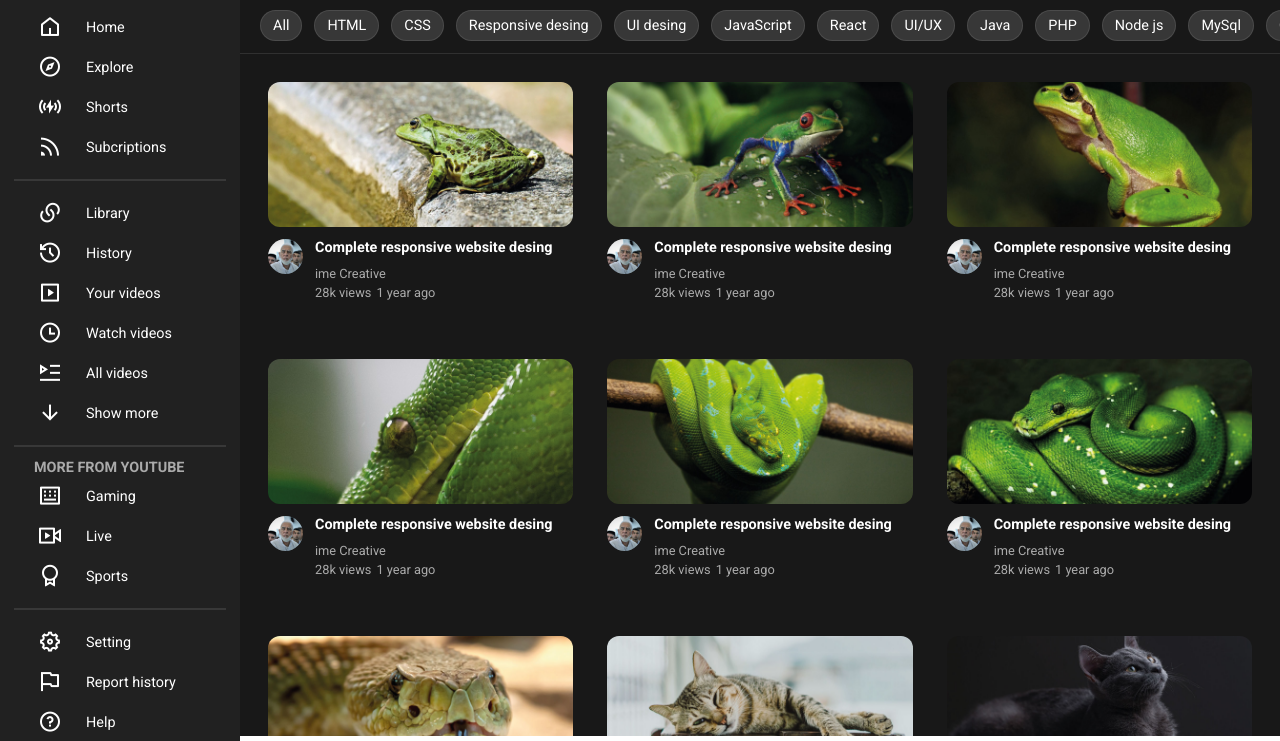
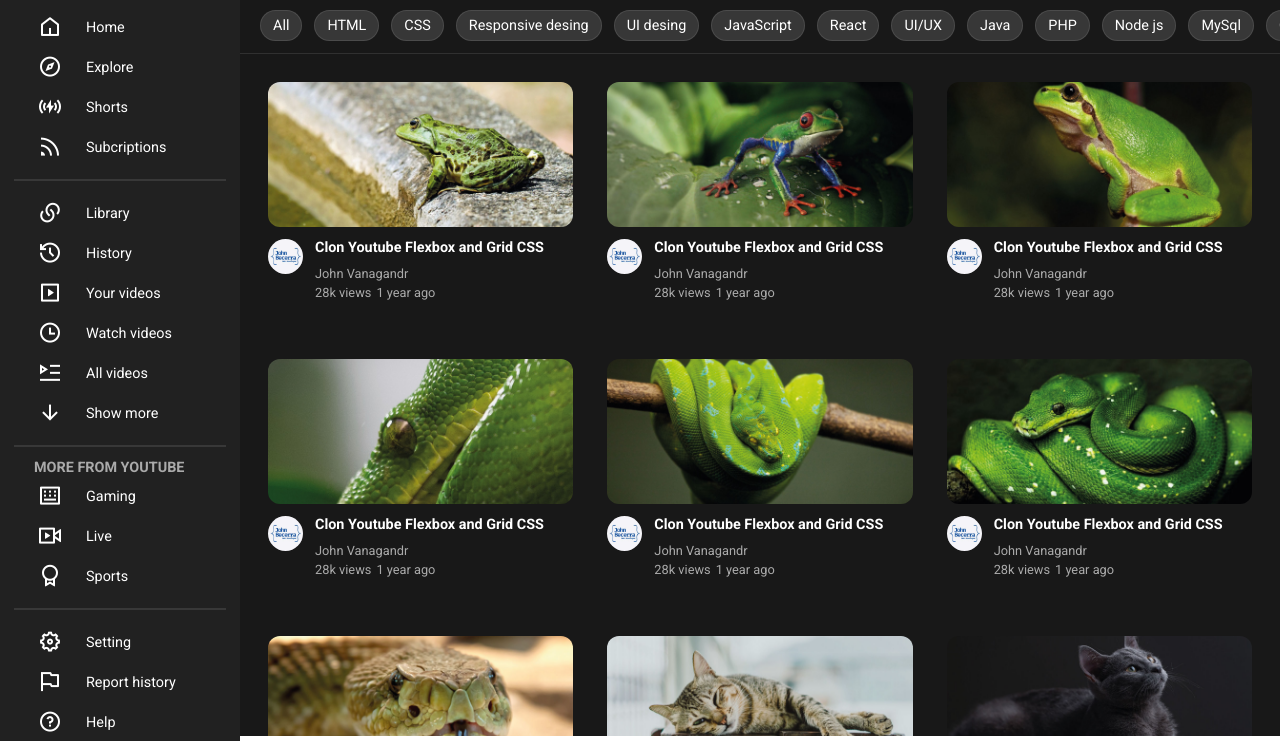
Before and after one commit to JohnVanagandr/youtube, a plain HTML site: page index.html in a window 1280 px wide. Shown: the part 59-800 px from the top of the page. Drawn offline with nearby package versions, Linux system fonts and the light colour scheme.

Commit message:
Logo john

```diff
--- a/index.html
+++ b/index.html
@@ -43,7 +43,7 @@
         <i class="ri-notification-4-line"></i>
       </a>
       <div class="profile-box">
-        <img src="img/persona.jpg" alt="logo diseño">
+        <img src="img/john.jpg" alt="logo diseño">
       </div>
     </div>
   </header>
@@ -130,11 +130,11 @@
           </a>
           <div class="video-details">
             <div class="channel-logo">
-              <img src="img/persona.jpg" alt="Persona avatar">
+              <img src="img/john.jpg" alt="Persona avatar">
             </div>
             <div class="detail">
-              <h3 class="title">Complete responsive website desing</h3>
-              <div class="channel-name">ime Creative</div>
+              <h3 class="title">Clon Youtube Flexbox and Grid CSS</h3>
+              <div class="channel-name">John Vanagandr</div>
               <div class="views-upload">
                 <div class="views">28k views</div>
                 <div class="upload">1 year ago</div>
@@ -150,11 +150,11 @@
           </a>
           <div class="video-details">
             <div class="channel-logo">
-              <img src="img/persona.jpg" alt="Persona avatar">
+              <img src="img/john.jpg" alt="Persona avatar">
             </div>
             <div class="detail">
-              <h3 class="title">Complete responsive website desing</h3>
-              <div class="channel-name">ime Creative</div>
+              <h3 class="title">Clon Youtube Flexbox and Grid CSS</h3>
+              <div class="channel-name">John Vanagandr</div>
               <div class="views-upload">
                 <div class="views">28k views</div>
                 <div class="upload">1 year ago</div>
@@ -170,11 +170,11 @@
           </a>
           <div class="video-details">
             <div class="channel-logo">
-              <img src="img/persona.jpg" alt="Persona avatar">
+              <img src="img/john.jpg" alt="Persona avatar">
             </div>
             <div class="detail">
-              <h3 class="title">Complete responsive website desing</h3>
-              <div class="channel-name">ime Creative</div>
+              <h3 class="title">Clon Youtube Flexbox and Grid CSS</h3>
+              <div class="channel-name">John Vanagandr</div>
               <div class="views-upload">
                 <div class="views">28k views</div>
                 <div class="upload">1 year ago</div>
@@ -190,11 +190,11 @@
           </a>
           <div class="video-details">
             <div class="channel-logo">
-              <img src="img/persona.jpg" alt="Persona avatar">
+              <img src="img/john.jpg" alt="Persona avatar">
             </div>
             <div class="detail">
-              <h3 class="title">Complete responsive website desing</h3>
-              <div class="channel-name">ime Creative</div>
+              <h3 class="title">Clon Youtube Flexbox and Grid CSS</h3>
+              <div class="channel-name">John Vanagandr</div>
               <div class="views-upload">
                 <div class="views">28k views</div>
                 <div class="upload">1 year ago</div>
@@ -210,11 +210,11 @@
           </a>
           <div class="video-details">
             <div class="channel-logo">
-              <img src="img/persona.jpg" alt="Persona avatar">
+              <img src="img/john.jpg" alt="Persona avatar">
             </div>
             <div class="detail">
-              <h3 class="title">Complete responsive website desing</h3>
-              <div class="channel-name">ime Creative</div>
+              <h3 class="title">Clon Youtube Flexbox and Grid CSS</h3>
+              <div class="channel-name">John Vanagandr</div>
               <div class="views-upload">
                 <div class="views">28k views</div>
                 <div class="upload">1 year ago</div>
@@ -230,11 +230,11 @@
           </a>
           <div class="video-details">
             <div class="channel-logo">
-              <img src="img/persona.jpg" alt="Persona avatar">
+              <img src="img/john.jpg" alt="Persona avatar">
             </div>
             <div class="detail">
-              <h3 class="title">Complete responsive website desing</h3>
-              <div class="channel-name">ime Creative</div>
+              <h3 class="title">Clon Youtube Flexbox and Grid CSS</h3>
+              <div class="channel-name">John Vanagandr</div>
               <div class="views-upload">
                 <div class="views">28k views</div>
                 <div class="upload">1 year ago</div>
@@ -250,11 +250,11 @@
           </a>
           <div class="video-details">
             <div class="channel-logo">
-              <img src="img/persona.jpg" alt="Persona avatar">
+              <img src="img/john.jpg" alt="Persona avatar">
             </div>
             <div class="detail">
-              <h3 class="title">Complete responsive website desing</h3>
-              <div class="channel-name">ime Creative</div>
+              <h3 class="title">Clon Youtube Flexbox and Grid CSS</h3>
+              <div class="channel-name">John Vanagandr</div>
               <div class="views-upload">
                 <div class="views">28k views</div>
                 <div class="upload">1 year ago</div>
@@ -270,11 +270,11 @@
           </a>
           <div class="video-details">
             <div class="channel-logo">
-              <img src="img/persona.jpg" alt="Persona avatar">
+              <img src="img/john.jpg" alt="Persona avatar">
             </div>
             <div class="detail">
-              <h3 class="title">Complete responsive website desing</h3>
-              <div class="channel-name">ime Creative</div>
+              <h3 class="title">Clon Youtube Flexbox and Grid CSS</h3>
+              <div class="channel-name">John Vanagandr</div>
               <div class="views-upload">
                 <div class="views">28k views</div>
                 <div class="upload">1 year ago</div>
@@ -290,11 +290,11 @@
           </a>
           <div class="video-details">
             <div class="channel-logo">
-              <img src="img/persona.jpg" alt="Persona avatar">
+              <img src="img/john.jpg" alt="Persona avatar">
             </div>
             <div class="detail">
-              <h3 class="title">Complete responsive website desing</h3>
-              <div class="channel-name">ime Creative</div>
+              <h3 class="title">Clon Youtube Flexbox and Grid CSS</h3>
+              <div class="channel-name">John Vanagandr</div>
               <div class="views-upload">
                 <div class="views">28k views</div>
                 <div class="upload">1 year ago</div>
@@ -310,11 +310,11 @@
           </a>
           <div class="video-details">
             <div class="channel-logo">
-              <img src="img/persona.jpg" alt="Persona avatar">
+              <img src="img/john.jpg" alt="Persona avatar">
             </div>
             <div class="detail">
-              <h3 class="title">Complete responsive website desing</h3>
-              <div class="channel-name">ime Creative</div>
+              <h3 class="title">Clon Youtube Flexbox and Grid CSS</h3>
+              <div class="channel-name">John Vanagandr</div>
               <div class="views-upload">
                 <div class="views">28k views</div>
                 <div class="upload">1 year ago</div>
@@ -330,11 +330,11 @@
           </a>
           <div class="video-details">
             <div class="channel-logo">
-              <img src="img/persona.jpg" alt="Persona avatar">
+              <img src="img/john.jpg" alt="Persona avatar">
             </div>
             <div class="detail">
-              <h3 class="title">Complete responsive website desing</h3>
-              <div class="channel-name">ime Creative</div>
+              <h3 class="title">Clon Youtube Flexbox and Grid CSS</h3>
+              <div class="channel-name">John Vanagandr</div>
               <div class="views-upload">
                 <div class="views">28k views</div>
                 <div class="upload">1 year ago</div>
@@ -350,11 +350,11 @@
           </a>
           <div class="video-details">
             <div class="channel-logo">
-              <img src="img/persona.jpg" alt="Persona avatar">
+              <img src="img/john.jpg" alt="Persona avatar">
             </div>
             <div class="detail">
-              <h3 class="title">Complete responsive website desing</h3>
-              <div class="channel-name">ime Creative</div>
+              <h3 class="title">Clon Youtube Flexbox and Grid CSS</h3>
+              <div class="channel-name">John Vanagandr</div>
               <div class="views-upload">
                 <div class="views">28k views</div>
                 <div class="upload">1 year ago</div>
@@ -370,11 +370,11 @@
           </a>
           <div class="video-details">
             <div class="channel-logo">
-              <img src="img/persona.jpg" alt="Persona avatar">
+              <img src="img/john.jpg" alt="Persona avatar">
             </div>
             <div class="detail">
-              <h3 class="title">Complete responsive website desing</h3>
-              <div class="channel-name">ime Creative</div>
+              <h3 class="title">Clon Youtube Flexbox and Grid CSS</h3>
+              <div class="channel-name">John Vanagandr</div>
               <div class="views-upload">
                 <div class="views">28k views</div>
                 <div class="upload">1 year ago</div>
@@ -390,11 +390,11 @@
           </a>
           <div class="video-details">
             <div class="channel-logo">
-              <img src="img/persona.jpg" alt="Persona avatar">
+              <img src="img/john.jpg" alt="Persona avatar">
             </div>
             <div class="detail">
-              <h3 class="title">Complete responsive website desing</h3>
-              <div class="channel-name">ime Creative</div>
+              <h3 class="title">Clon Youtube Flexbox and Grid CSS</h3>
+              <div class="channel-name">John Vanagandr</div>
               <div class="views-upload">
                 <div class="views">28k views</div>
                 <div class="upload">1 year ago</div>
@@ -410,11 +410,11 @@
           </a>
           <div class="video-details">
             <div class="channel-logo">
-              <img src="img/persona.jpg" alt="Persona avatar">
+              <img src="img/john.jpg" alt="Persona avatar">
             </div>
             <div class="detail">
-              <h3 class="title">Complete responsive website desing</h3>
-              <div class="channel-name">ime Creative</div>
+              <h3 class="title">Clon Youtube Flexbox and Grid CSS</h3>
+              <div class="channel-name">John Vanagandr</div>
               <div class="views-upload">
                 <div class="views">28k views</div>
                 <div class="upload">1 year ago</div>
@@ -430,11 +430,11 @@
           </a>
           <div class="video-details">
             <div class="channel-logo">
-              <img src="img/persona.jpg" alt="Persona avatar">
+              <img src="img/john.jpg" alt="Persona avatar">
             </div>
             <div class="detail">
-              <h3 class="title">Complete responsive website desing</h3>
-              <div class="channel-name">ime Creative</div>
+              <h3 class="title">Clon Youtube Flexbox and Grid CSS</h3>
+              <div class="channel-name">John Vanagandr</div>
               <div class="views-upload">
                 <div class="views">28k views</div>
                 <div class="upload">1 year ago</div>
@@ -450,11 +450,11 @@
           </a>
           <div class="video-details">
             <div class="channel-logo">
-              <img src="img/persona.jpg" alt="Persona avatar">
+              <img src="img/john.jpg" alt="Persona avatar">
             </div>
             <div class="detail">
-              <h3 class="title">Complete responsive website desing</h3>
-              <div class="channel-name">ime Creative</div>
+              <h3 class="title">Clon Youtube Flexbox and Grid CSS</h3>
+              <div class="channel-name">John Vanagandr</div>
               <div class="views-upload">
                 <div class="views">28k views</div>
                 <div class="upload">1 year ago</div>
@@ -470,11 +470,11 @@
           </a>
           <div class="video-details">
             <div class="channel-logo">
-              <img src="img/persona.jpg" alt="Persona avatar">
+              <img src="img/john.jpg" alt="Persona avatar">
             </div>
             <div class="detail">
-              <h3 class="title">Complete responsive website desing</h3>
-              <div class="channel-name">ime Creative</div>
+              <h3 class="title">Clon Youtube Flexbox and Grid CSS</h3>
+              <div class="channel-name">John Vanagandr</div>
               <div class="views-upload">
                 <div class="views">28k views</div>
                 <div class="upload">1 year ago</div>
@@ -490,11 +490,11 @@
           </a>
           <div class="video-details">
             <div class="channel-logo">
-              <img src="img/persona.jpg" alt="Persona avatar">
+              <img src="img/john.jpg" alt="Persona avatar">
             </div>
             <div class="detail">
-              <h3 class="title">Complete responsive website desing</h3>
-              <div class="channel-name">ime Creative</div>
+              <h3 class="title">Clon Youtube Flexbox and Grid CSS</h3>
+              <div class="channel-name">John Vanagandr</div>
               <div class="views-upload">
                 <div class="views">28k views</div>
                 <div class="upload">1 year ago</div>
@@ -510,11 +510,11 @@
           </a>
           <div class="video-details">
             <div class="channel-logo">
-              <img src="img/persona.jpg" alt="Persona avatar">
+              <img src="img/john.jpg" alt="Persona avatar">
             </div>
             <div class="detail">
-              <h3 class="title">Complete responsive website desing</h3>
-              <div class="channel-name">ime Creative</div>
+              <h3 class="title">Clon Youtube Flexbox and Grid CSS</h3>
+              <div class="channel-name">John Vanagandr</div>
               <div class="views-upload">
                 <div class="views">28k views</div>
                 <div class="upload">1 year ago</div>
@@ -530,11 +530,11 @@
           </a>
           <div class="video-details">
             <div class="channel-logo">
-              <img src="img/persona.jpg" alt="Persona avatar">
+              <img src="img/john.jpg" alt="Persona avatar">
             </div>
             <div class="detail">
-              <h3 class="title">Complete responsive website desing</h3>
-              <div class="channel-name">ime Creative</div>
+              <h3 class="title">Clon Youtube Flexbox and Grid CSS</h3>
+              <div class="channel-name">John Vanagandr</div>
               <div class="views-upload">
                 <div class="views">28k views</div>
                 <div class="upload">1 year ago</div>
@@ -550,11 +550,11 @@
           </a>
           <div class="video-details">
             <div class="channel-logo">
-              <img src="img/persona.jpg" alt="Persona avatar">
+              <img src="img/john.jpg" alt="Persona avatar">
             </div>
             <div class="detail">
-              <h3 class="title">Complete responsive website desing</h3>
-              <div class="channel-name">ime Creative</div>
+              <h3 class="title">Clon Youtube Flexbox and Grid CSS</h3>
+              <div class="channel-name">John Vanagandr</div>
               <div class="views-upload">
                 <div class="views">28k views</div>
                 <div class="upload">1 year ago</div>
```
Also changed, not shown: img/john.jpg (added), img/lion.jpg (deleted), img/persona.jpg (deleted).
